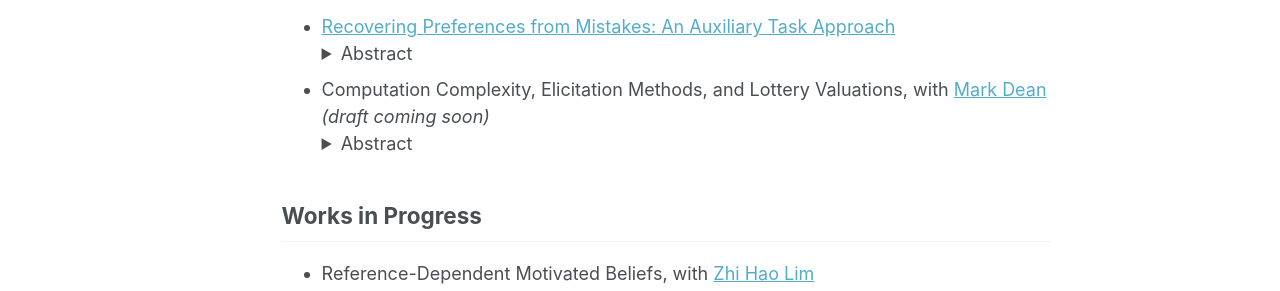
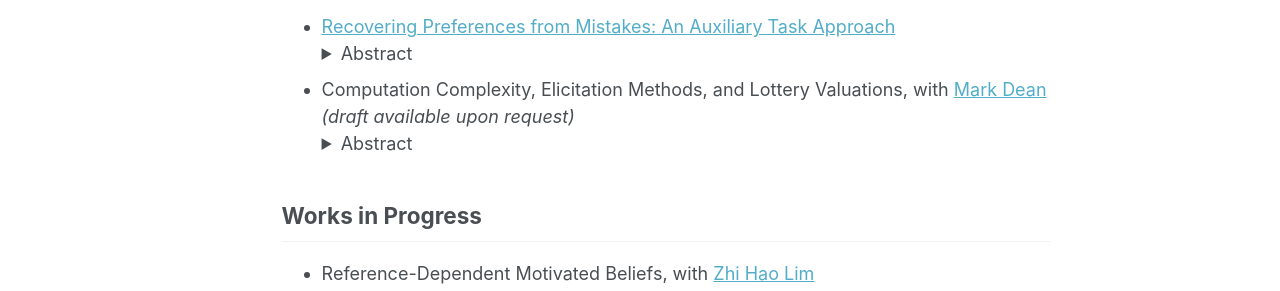
Before and after one commit to Tututuu/Tututuu.github.io, a Jekyll site: the page built from _pages/about.md, in a window 1280 px wide and 1277 px high. Shown: the part 600-891 px from the top of the window. Built offline with Jekyll 4.4.1, drawn with Linux system fonts in a browser that asks for light colours.

Commit message:
updated draft status

```diff
--- a/_pages/about.md
+++ b/_pages/about.md
@@ -32,7 +32,7 @@ You can find my CV <a href="../cv">here</a>.
     Risk preferences recovered from lottery valuation data are not robust to unverifiable assumptions about the structure of mistakes in the valuations. To address this, we develop a novel approach utilizing Oprea's (2024) deterministic mirrors -- deterministic payments that preserve key structural features of lotteries. We estimate the mistake structure in deterministic mirrors -- where certain payments enable identification of mistake patterns -- through a mixture model incorporating two types of mistakes frequently observed, then apply these estimates to correct lottery valuations. The corrected valuations are closer to risk neutrality than raw valuations; when they deviate from risk neutrality, they are predominantly risk averse. These patterns align the corrected valuations with expected utility theory, in contrast to the raw valuations which exhibit strong probability weighting. Our approach offers a generalizable framework for preference recovery: researchers can use auxiliary tasks with known correct answers to discipline assumptions about mistakes.
   </details>
 
-- Computation Complexity, Elicitation Methods, and Lottery Valuations, with <a href='https://www.columbia.edu/~md3405/'>Mark Dean</a> _(draft coming soon)_
+- Computation Complexity, Elicitation Methods, and Lottery Valuations, with <a href='https://www.columbia.edu/~md3405/'>Mark Dean</a> _(draft available upon request)_
   <details>
   <summary>Abstract</summary>
 
```
